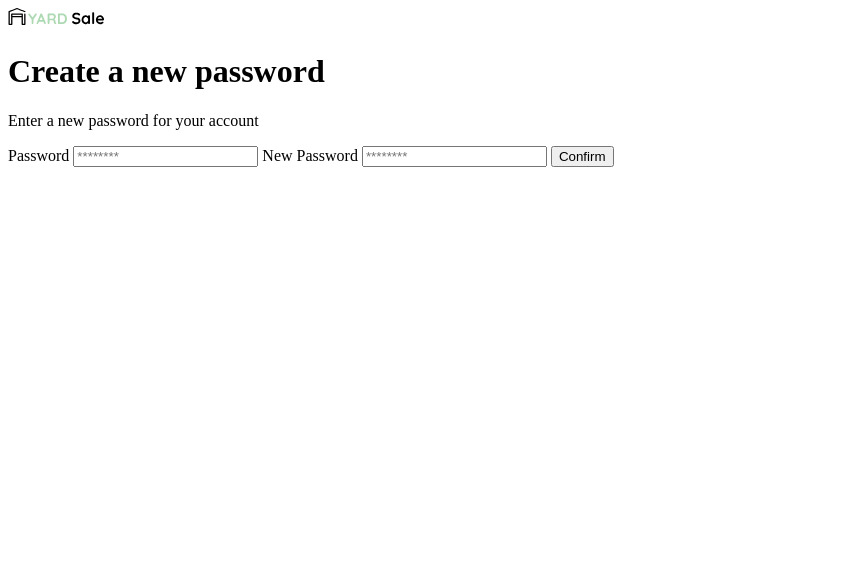
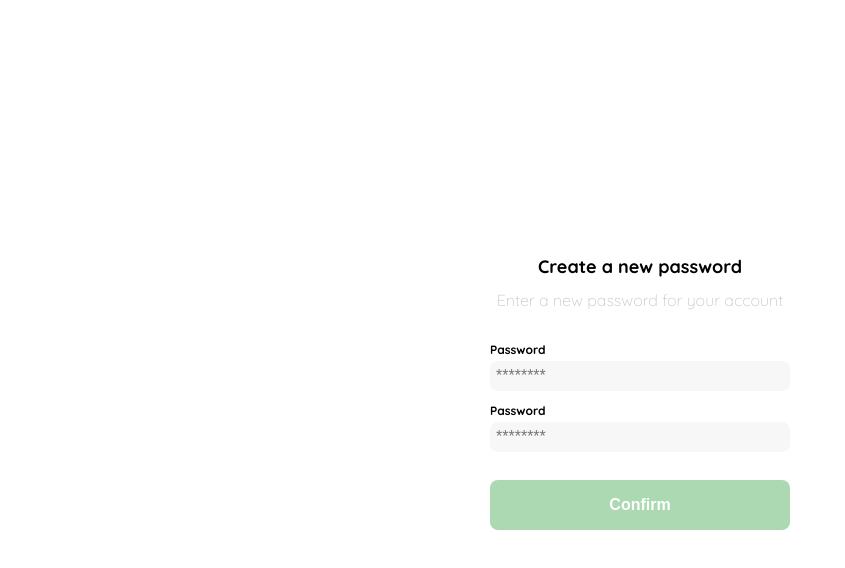
Before and after one commit to eliabjselvacruz/practice, a plain HTML site: page platzi/frontend-developer-practical-course/pages/password.html in a window 1280 px wide. Shown: the whole page, without its empty margins (0-845 px from the left). Drawn offline with Linux system fonts and the light colour scheme.

Commit message:
Creating HTML of password page.

```diff
--- a/platzi/frontend-developer-practical-course/pages/password.html
+++ b/platzi/frontend-developer-practical-course/pages/password.html
@@ -4,8 +4,106 @@
   <meta charset="UTF-8">
   <meta http-equiv="X-UA-Compatible" content="IE=edge">
   <meta name="viewport" content="width=device-width, initial-scale=1.0">
+  <link rel="preconnect" href="https://fonts.googleapis.com">
+  <link rel="preconnect" href="https://fonts.gstatic.com" crossorigin>
+  <link href="https://fonts.googleapis.com/css2?family=Quicksand:wght@300;500;700&display=swap" rel="stylesheet">
   <title>Password</title>
   <style>
+    :root {
+      --very-ligth-pink: #C7C7C7;
+      --text-input-field: #F7F7F7;
+      --hospital-green: #ACD9B2;
+      --white: #FFFFFF;
+      --black: #000000;
+      --dark: #232830;
+      --sm: 12px;
+      --md: 16px;
+      --lg: 18px;
+    }
+
+    body {
+      font-family: 'Quicksand', sans-serif;
+      margin: 0;
+    }
+
+    .login {
+      width: 100%;
+      height: 100vh;
+      display: grid;
+      place-items: center;
+    }
+
+    .form-container {
+      display: grid;
+      grid-template-rows: auto 1fr auto;
+      width: 300px;
+    }
+
+    .logo {
+      width: 150px;
+      margin-bottom: 48px;
+      justify-self: center;
+      display: none;
+    }
+
+    .title {
+      font-size: var(--lg);
+      margin-bottom: 12px;
+      text-align: center;
+    }
+
+    .subtitle {
+      color: var(--very-ligth-pink);
+      font-size: var(--md);
+      font-weight: 300;
+      margin-top: 0;
+      margin-bottom: 32px;
+      text-align: center;
+    }
+
+    .form {
+      display: flex;
+      flex-direction: column;
+    }
+
+    .label {
+      font-size: var(--sm);
+      font-weight: bold;
+      margin-bottom: 4px;
+    }
+
+    .input {
+      background-color: var(--text-input-field);
+      border: none;
+      border-radius: 8px;
+      height: 32;
+      font-size: var(--md);
+      padding: 6px;
+      margin-bottom: 12px;
+    }
+
+    .primary-button {
+      border: none;
+      border-radius: 8px;
+      background-color: var(--hospital-green);
+      color: var(--white);
+      width: 100%;
+      cursor: pointer;
+      font-size: var(--md);
+      font-weight: bold;
+      height: 50px;
+    }
+
+    .login-button {
+      margin-top: 16px;
+      margin-bottom: 28px;
+    }
+
+    @media (max-width: 640px) {
+      .logo {
+        display: block;
+      }
+    }
 
   </style>
 </head>
@@ -17,9 +115,9 @@
       <p class="subtitle">Enter a new password for your account</p>
       <form action="/" class="form">
         <label for="password" class="label">Password</label>
-        <input type="password" name="" id="password" placeholder="********">
-        <label for="new-password" class="label">New Password</label>
-        <input type="password" name="" id="new-password" placeholder="********">
+        <input type="password" name="" id="password" placeholder="********" class="input">
+        <label for="new-password" class="label">Password</label>
+        <input type="password" name="" id="new-password" placeholder="********" class="input">
         <input type="submit" class="primary-button login-button" value="Confirm">
       </form>
     </div>
```
